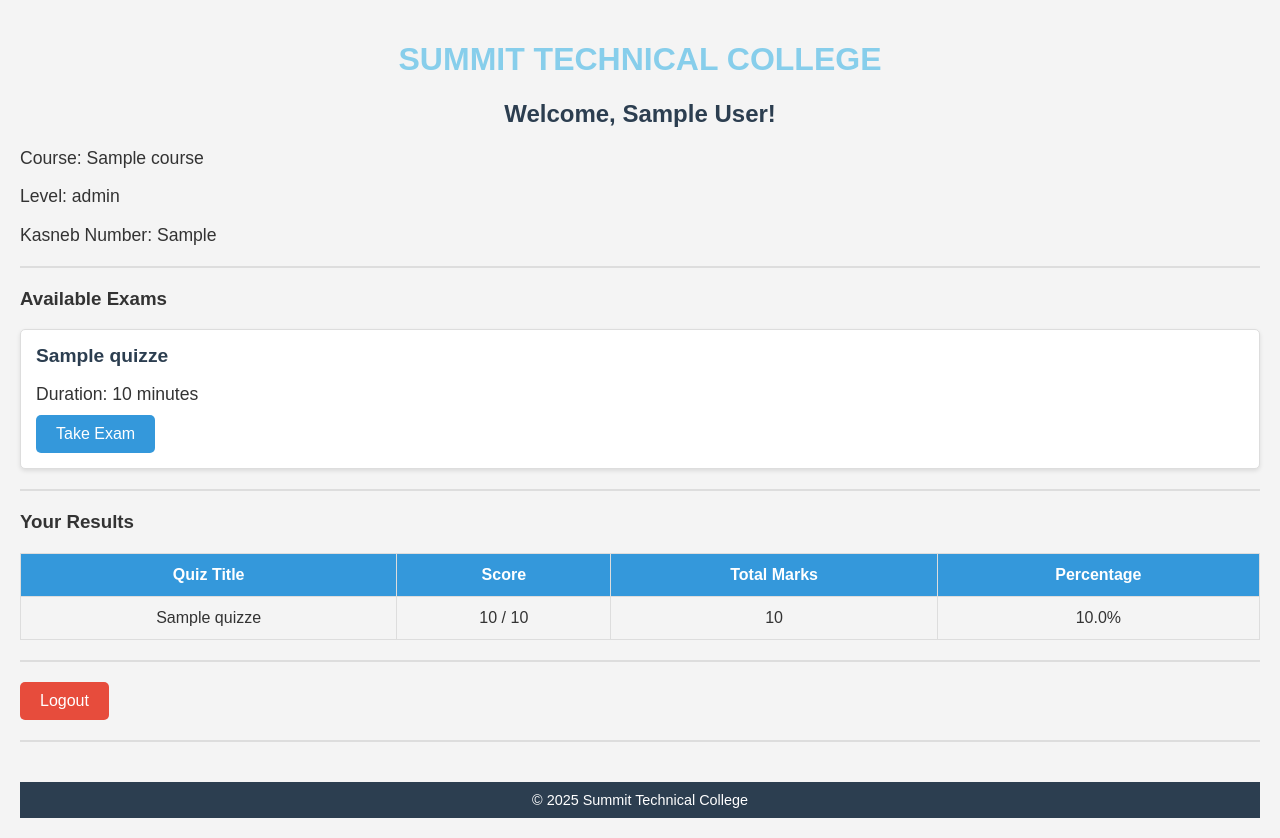
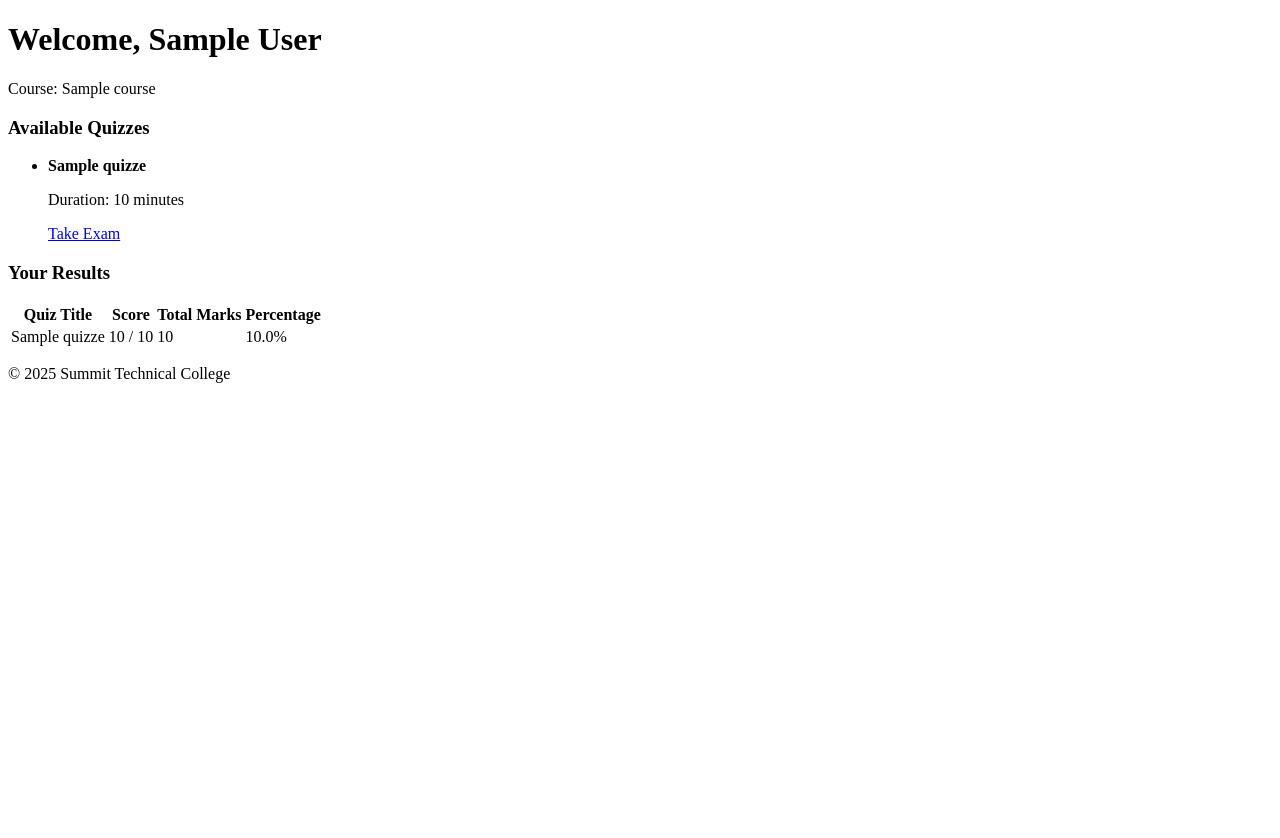
Before and after one commit to sakwasilas/kasneb_quizz_examination, a Flask app: page /student/dashboard in a window 1280 px wide. After the commit the page ends 383 px from the top, so only its background shows below. Run offline with Flask 3, Linux system fonts and the light colour scheme; a user stored in the database is signed in; tables that the repository leaves empty hold one stand-in row (values such as "Sample post").

Commit message:
student dashboard

```diff
--- a/templates/student/student_dashboard.html
+++ b/templates/student/student_dashboard.html
@@ -5,140 +5,29 @@
     <meta name="viewport" content="width=device-width, initial-scale=1.0">
     <title>Student Dashboard</title>
     <style>
-        body {
-            font-family: Arial, sans-serif;
-            background-color: #f4f4f4;
-            color: #333;
-            margin: 0;
-            padding: 20px;
-        }
-
-        h2 {
-            color: #2c3e50;
-            text-align: center;
-        }
-
-        p {
-            font-size: 1.1em;
-            margin-bottom: 10px;
-        }
-
-        hr {
-            margin: 20px 0;
-            border: 1px solid #ddd;
-        }
-
-        .list-group {
-            list-style-type: none;
-            padding: 0;
-        }
-
-        .list-group-item {
-            background-color: #fff;
-            padding: 15px;
-            margin-bottom: 10px;
-            border: 1px solid #ddd;
-            border-radius: 5px;
-            box-shadow: 0 2px 4px rgba(0,0,0,0.1);
-        }
-
-        .list-group-item strong {
-            font-size: 1.2em;
-            color: #2c3e50;
-        }
-
-        .btn {
-            padding: 10px 20px;
-            font-size: 1em;
-            text-decoration: none;
-            border-radius: 5px;
-            transition: background-color 0.3s;
-            display: inline-block;
-        }
-
-        .btn-primary {
-            background-color: #3498db;
-            color: white;
-            border: none;
-        }
-
-        .btn-primary:hover {
-            background-color: #2980b9;
-        }
-
-        .btn-danger {
-            background-color: #e74c3c;
-            color: white;
-            border: none;
-            cursor: not-allowed;
-        }
-
-        table {
-            width: 100%;
-            border-collapse: collapse;
-            margin-top: 20px;
-        }
-
-        th, td {
-            padding: 12px;
-            text-align: center;
-            border: 1px solid #ddd;
-        }
-
-        th {
-            background-color: #3498db;
-            color: white;
-        }
-
-        tbody tr:hover {
-            background-color: #f9f9f9;
-        }
-
-        footer {
-            margin-top: 40px;
-            padding: 10px;
-            background-color: #2c3e50;
-            color: white;
-            text-align: center;
-        }
-
-        footer p {
-            margin: 0;
-            font-size: 0.9em;
-        }
+        /* Add your CSS styles here */
     </style>
 </head>
 <body>
-    <h1 style="color: skyblue;"><center>SUMMIT TECHNICAL COLLEGE</center></h1>
+    <h1>Welcome, {{ profile.full_name }}</h1>
+    <p>Course: {{ course_name }}</p>
 
-    <h2>Welcome, {{ profile.full_name }}!</h2>
-    <p>Course: {{ course_name }}</p>
-    <p>Level: {{ profile.level }}</p>
-    <p>Kasneb Number: {{ profile.kasneb_no }}</p>
-
-    <hr>
-
-    <h3>Available Exams</h3>
-    <ul class="list-group">
+    <h3>Available Quizzes</h3>
+    <ul>
         {% for quiz in quizzes %}
-            {% if quiz.status == 'active' %}
-                <li class="list-group-item">
+            <li>
                 <strong>{{ quiz.title }}</strong>
                 <p>Duration: {{ quiz.duration }} minutes</p>
-                    {% set has_taken = quiz.id in completed_quiz_ids %}
-                    {% if has_taken %}
-                        <button class="btn btn-danger" disabled>Done</button>
+                {% if quiz.id in completed_quiz_ids %}
+                    <button disabled>Done</button>
                 {% else %}
-                        <a href="{{ url_for('take_exam', quiz_id=quiz.id) }}" class="btn btn-primary">Take Exam</a>
+                    <a href="{{ url_for('take_exam', quiz_id=quiz.id) }}">Take Exam</a>
                 {% endif %}
             </li>
-            {% endif %}
         {% else %}
-            <li class="list-group-item">No available exams for your course.</li>
+            <li>No active quizzes available.</li>
         {% endfor %}
     </ul>
-
-    <hr>
 
     <h3>Your Results</h3>
     <table>
@@ -151,6 +40,7 @@
             </tr>
         </thead>
         <tbody>
+            {% if results %}
                 {% for result in results %}
                     <tr>
                         <td>{{ result.quiz.title }}</td>
@@ -158,23 +48,17 @@
                         <td>{{ result.total_marks }}</td>
                         <td>{{ result.percentage }}%</td>
                     </tr>
+                {% endfor %}
             {% else %}
                 <tr>
                     <td colspan="4">You have not taken any quizzes yet.</td>
                 </tr>
-            {% endfor %}
+            {% endif %}
         </tbody>
     </table>
-
-    <hr>
-
-    <a href="{{ url_for('logout') }}" class="btn btn-danger">Logout</a>
-
-    <hr>
 
     <footer>
         <p>&copy; {{ year }} Summit Technical College</p>
     </footer>
-
 </body>
 </html>
```
Lines whose indentation alone changed are shown as unchanged.
